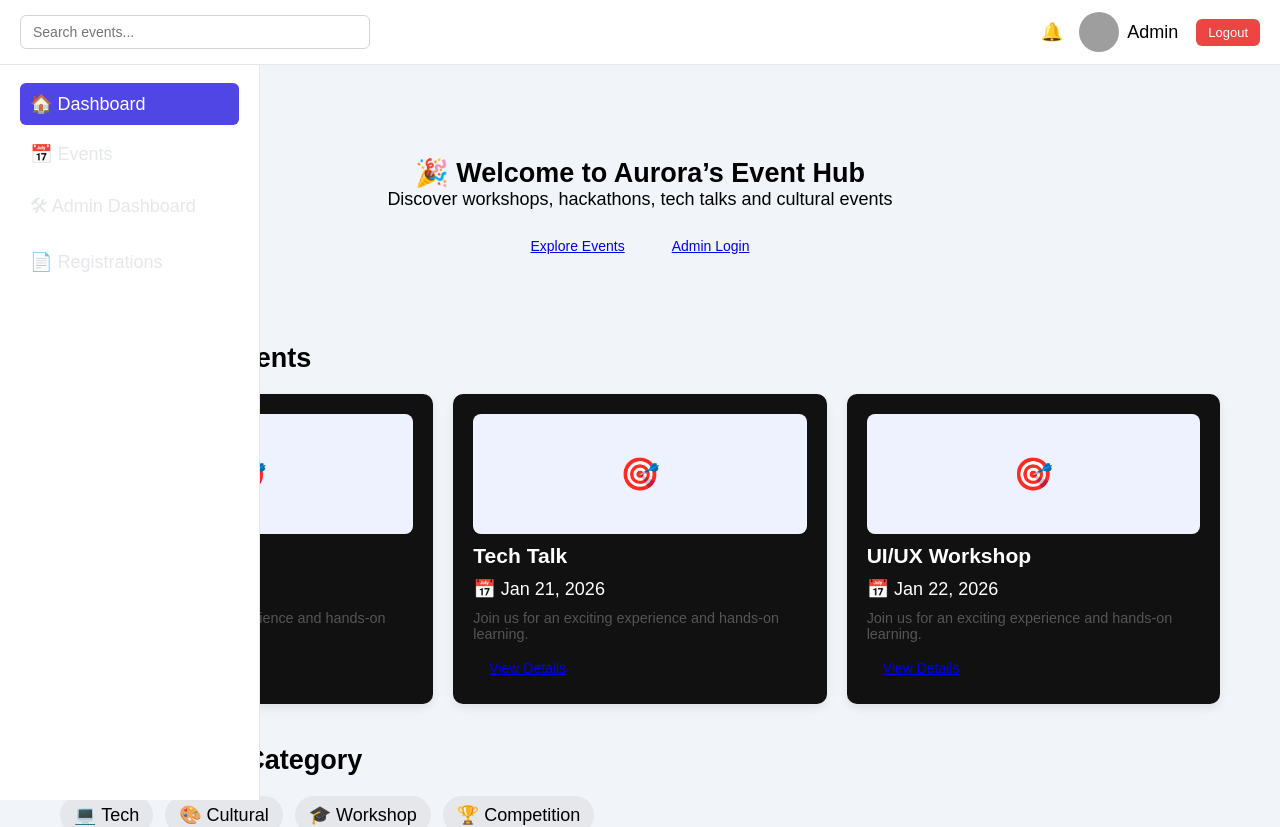
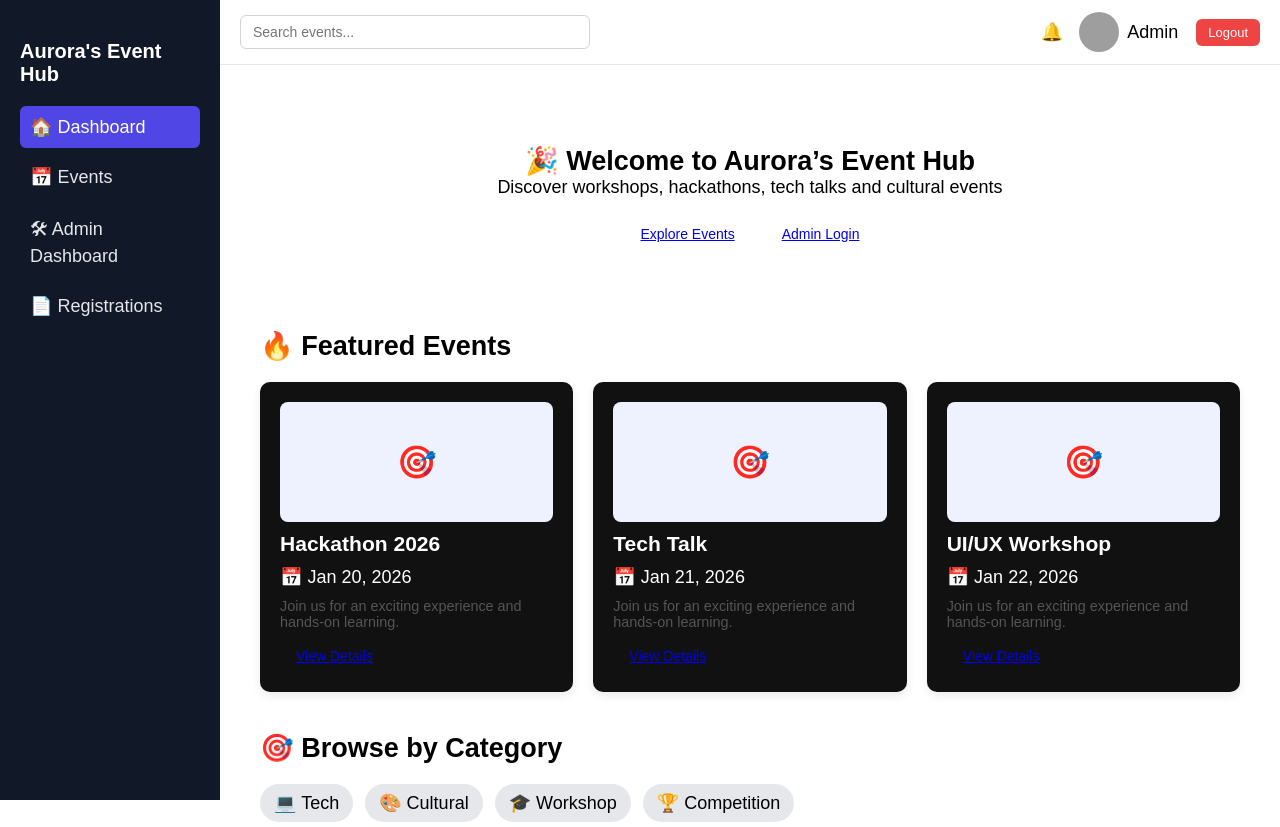
Before and after one commit to vaishnavichattarbandh/event-registration-frontend, a React app: page / in a window 1280 px wide. Shown: the top 827 px of the page. Built offline with nearby package versions, Linux system fonts and the light colour scheme; grey boxes are pictures that could not be loaded; the HTML template or start-up script is replaced by a standard one.

Commit message:
Fix layout overlap with fixed sidebar

```diff
--- a/src/styles/mainlayout.css
+++ b/src/styles/mainlayout.css
@@ -1,35 +1,23 @@
-/* Overall layout */
 .layout {
   display: flex;
-  min-height: 100vh;
-  background-color: #f1f5f9;
 }
 
-/* Sidebar */
-.sidebar {
-  width: 260px;
-  background: #ffffff;
-  border-right: 1px solid #e5e7eb;
-  flex-shrink: 0;
+/* Sidebar is fixed → right panel must shift */
+.right-panel {
+  margin-left: 220px; /* SAME as sidebar width */
+  width: calc(100% - 220px);
+  min-height: 100vh;
+  box-sizing: border-box;
 }
 
-/* Right side (Navbar + Content) */
-.right-panel {
-  flex: 1;
-  display: flex;
-  flex-direction: column;
+.main-content {
+  padding: 20px;
 }
 
-/* Content area */
-.main-content {
-  flex: 1;
-  padding: 32px;
-  display: flex;
-  justify-content: center;   /* centers dashboard horizontally */
+/* 📱 MOBILE FIX */
+@media (max-width: 768px) {
+  .right-panel {
+    margin-left: 0;
+    width: 100%;
+  }
 }
-
-/* Dashboard width control */
-.dashboard {
-  width: 100%;
-  max-width: 1200px;   /* keeps it centered on right side */
-}
```
